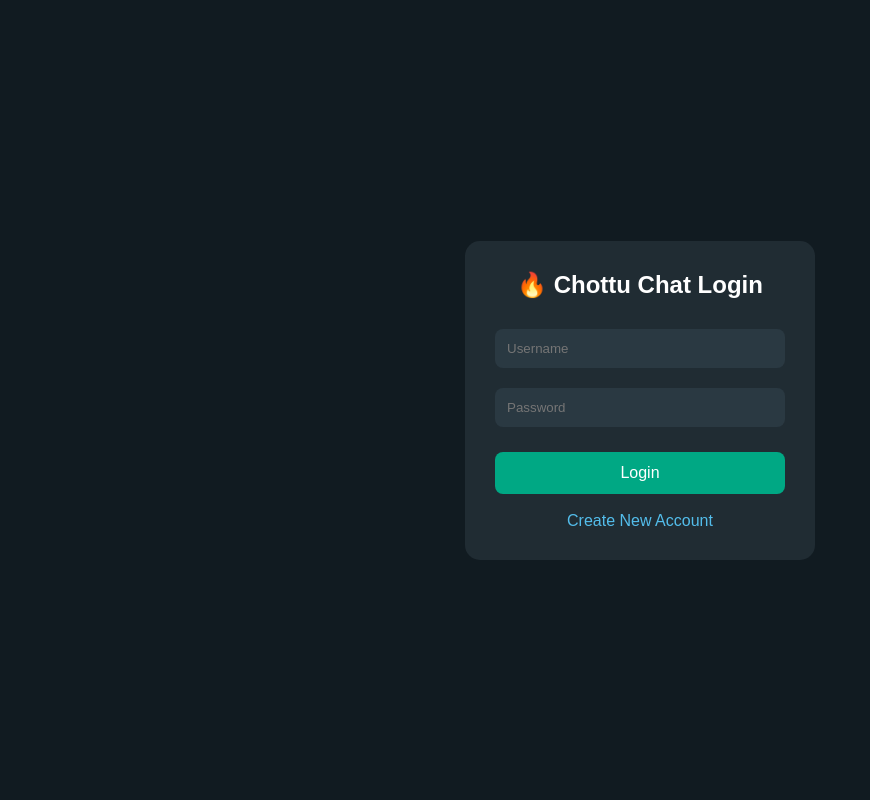
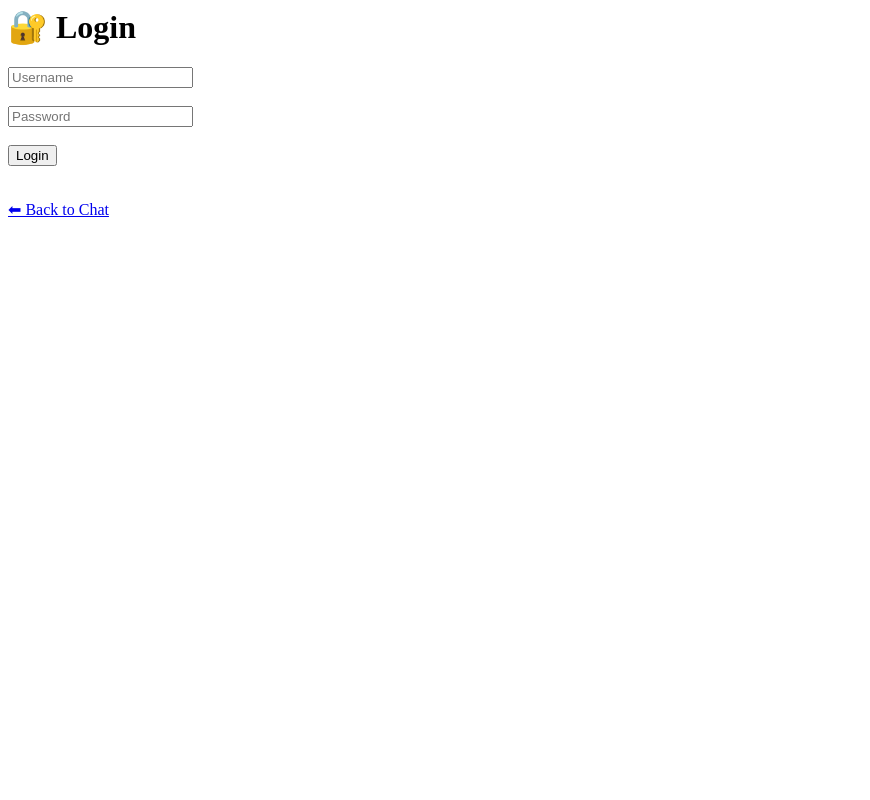
Before and after one commit to tirathram2/chottu-chat, a Flask app: page /login in a window 1280 px wide. Shown: the whole page, without its empty margins (0-870 px from the left). Run offline with Flask 3, Linux system fonts and the light colour scheme.

Commit message:
Update login.html

```diff
--- a/templates/login.html
+++ b/templates/login.html
@@ -1,87 +1,21 @@
-<!DOCTYPE html>
-<html lang="en">
 <head>
-<meta charset="UTF-8">
-<meta name="viewport" content="width=device-width, initial-scale=1.0">
-<title>Login - Chottu Chat</title>
-
-<link rel="stylesheet" href="{{ url_for('static', filename='style.css') }}">
-
-<style>
-body{
-    background:#111b21;
-    display:flex;
-    justify-content:center;
-    align-items:center;
-    height:100vh;
-}
-
-.login-box{
-    width:350px;
-    background:#202c33;
-    padding:30px;
-    border-radius:15px;
-    text-align:center;
-}
-
-.login-box h2{
-    color:white;
-    margin-bottom:20px;
-}
-
-.login-box input{
-    width:100%;
-    padding:12px;
-    margin:10px 0;
-    border:none;
-    border-radius:8px;
-    background:#2a3942;
-    color:white;
-}
-
-.login-box button{
-    width:100%;
-    padding:12px;
-    margin-top:15px;
-    border:none;
-    border-radius:8px;
-    background:#00a884;
-    color:white;
-    font-size:16px;
-    cursor:pointer;
-}
-
-.login-box button:hover{
-    background:#06cf9c;
-}
-
-.login-box a{
-    color:#53bdeb;
-    text-decoration:none;
-}
-</style>
-
+    <meta charset="UTF-8">
+    <meta name="viewport" content="width=device-width, initial-scale=1.0">
+    <title>Login - Chottu Chat</title>
 </head>
 <body>
 
-<div class="login-box">
-
-<h2>🔥 Chottu Chat Login</h2>
+<h1>🔐 Login</h1>
 
 <form>
-<input type="text" placeholder="Username">
-
-<input type="password" placeholder="Password">
-
-<button>Login</button>
-
+    <input type="text" placeholder="Username"><br><br>
+    <input type="password" placeholder="Password"><br><br>
+    <button type="submit">Login</button>
 </form>
 
 <br>
 
-<a href="#">Create New Account</a>
-
-</div>
+<a href="/">⬅ Back to Chat</a>
 
 </body>
 </html>
```
